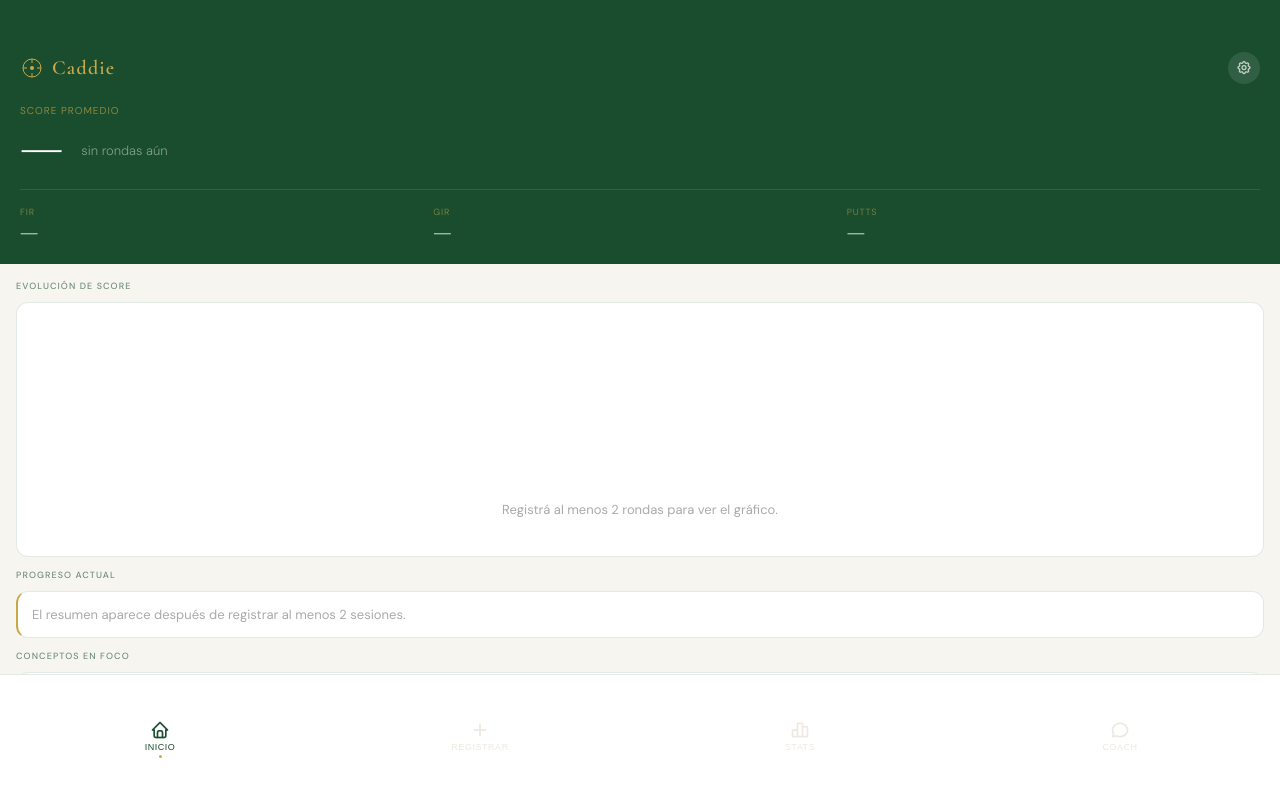
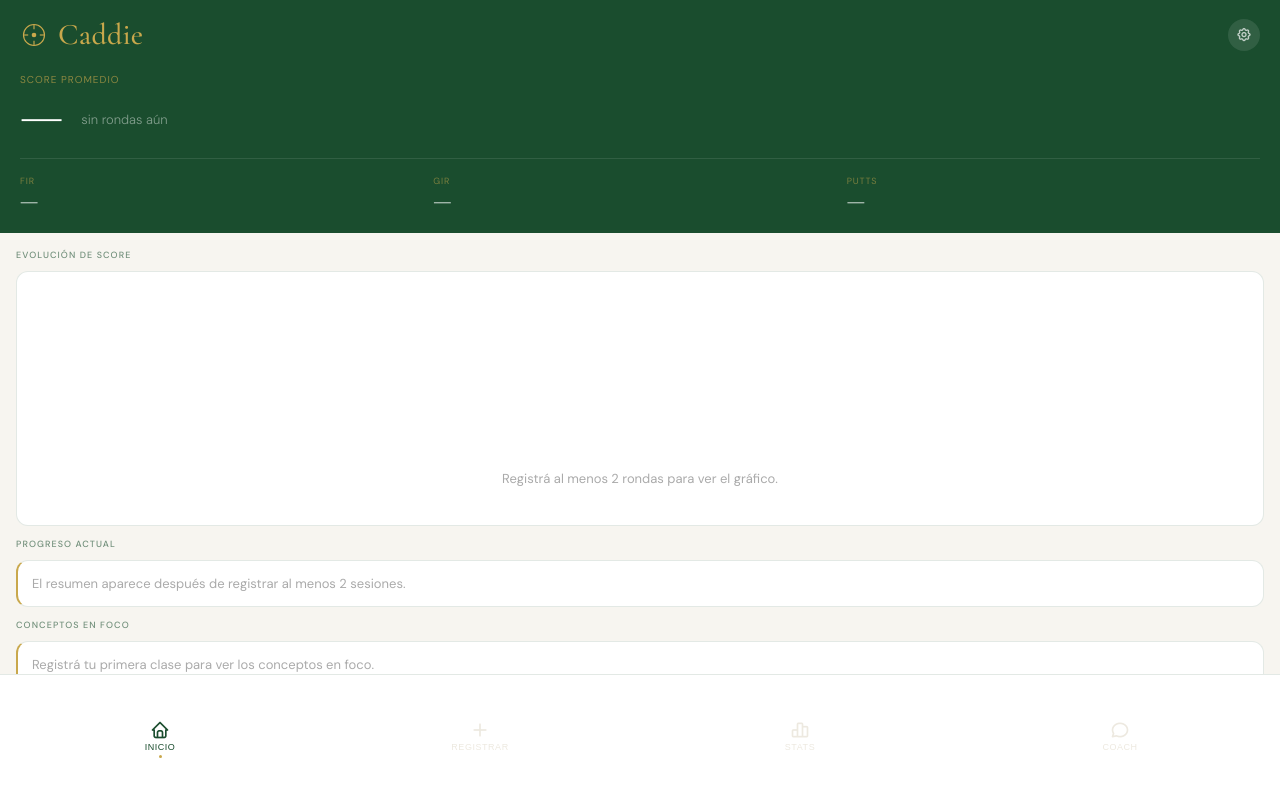
Before and after one commit to snougues/caddie, a plain HTML site: page index.html in a window 1280 px wide. Drawn offline with nearby package versions, Linux system fonts and the light colour scheme.

Commit message:
cambios UI al titulo y barra superior de app

```diff
--- a/index.html
+++ b/index.html
@@ -2,7 +2,7 @@
 <html lang="es">
 <head>
 <meta charset="UTF-8">
-<meta name="viewport" content="width=device-width, initial-scale=1.0, maximum-scale=1.0, user-scalable=no">
+<meta name="viewport" content="width=device-width, initial-scale=1.0, maximum-scale=1.0, user-scalable=no, viewport-fit=cover">
 <meta name="apple-mobile-web-app-capable" content="yes">
 <meta name="apple-mobile-web-app-status-bar-style" content="black-translucent">
 <meta name="apple-mobile-web-app-title" content="Caddie">
@@ -30,18 +30,19 @@
   --radius: 12px;
   --radius-sm: 8px;
   --safe-bottom: env(safe-area-inset-bottom, 0px);
+  --safe-top: env(safe-area-inset-top, 0px);
 }
 * { box-sizing: border-box; margin: 0; padding: 0; -webkit-tap-highlight-color: transparent; }
-html, body { height: 100%; overflow: hidden; background: var(--cream); }
+html, body { height: 100%; overflow: hidden; background: var(--green); }
 body { font-family: var(--font-sans); color: var(--text-primary); }
-#app { display: flex; flex-direction: column; height: 100vh; height: 100dvh; overflow: hidden; }
+#app { display: flex; flex-direction: column; height: 100vh; height: 100dvh; overflow: hidden; background: var(--cream); }
 .screen { display: none; flex: 1; overflow-y: auto; -webkit-overflow-scrolling: touch; }
 .screen.active { display: flex; flex-direction: column; }
-.app-header { background: var(--green); padding: 52px 20px 20px; flex-shrink: 0; }
+.app-header { background: var(--green); padding: calc(var(--safe-top) + 16px) 20px 20px; flex-shrink: 0; }
 .header-top { display: flex; align-items: center; justify-content: space-between; margin-bottom: 20px; }
-.logo { display: flex; align-items: center; gap: 8px; }
-.logo-icon { width: 24px; height: 24px; }
-.logo-name { font-family: var(--font-serif); font-size: 20px; font-weight: 600; color: var(--gold); letter-spacing: 0.06em; }
+.logo { display: flex; align-items: center; gap: 10px; }
+.logo-icon { width: 28px; height: 28px; }
+.logo-name { font-family: var(--font-serif); font-size: 30px; font-weight: 500; color: var(--gold); letter-spacing: 0.005em; }
 .icon-btn { width: 32px; height: 32px; border: none; background: rgba(255,255,255,0.1); border-radius: 50%; display: flex; align-items: center; justify-content: center; cursor: pointer; color: rgba(255,255,255,0.7); font-size: 16px; }
 .header-kpi-label { font-size: 10px; letter-spacing: 0.1em; text-transform: uppercase; color: rgba(201,168,76,0.65); margin-bottom: 2px; }
 .header-score { font-family: var(--font-serif); font-size: 52px; font-weight: 300; color: var(--white); line-height: 1; }
@@ -66,7 +67,7 @@ body { font-family: var(--font-sans); color: var(--text-primary); }
 .sc-kpi { font-size: 10px; color: var(--text-tertiary); }
 .sc-kpi strong { display: block; font-size: 14px; color: var(--text-primary); font-weight: 500; }
 .sc-note { font-size: 12px; color: var(--text-secondary); margin-top: 8px; line-height: 1.4; }
-.plain-header { background: var(--green); padding: 52px 20px 16px; flex-shrink: 0; }
+.plain-header { background: var(--green); padding: calc(var(--safe-top) + 16px) 20px 16px; flex-shrink: 0; }
 .plain-header-title { font-family: var(--font-serif); font-size: 24px; font-weight: 400; color: var(--white); }
 .type-selector { display: flex; gap: 6px; margin-bottom: 16px; }
 .type-btn { flex: 1; padding: 9px 4px; border: 0.5px solid var(--cream-dark); border-radius: var(--radius-sm); background: var(--cream); font-size: 11px; font-family: var(--font-sans); color: var(--text-secondary); cursor: pointer; text-align: center; }
@@ -92,7 +93,7 @@ textarea { resize: none; min-height: 80px; line-height: 1.5; }
 .progress-summary strong:first-child { margin-top: 0; }
 .chart-wrap { position: relative; height: 160px; width: 100%; }
 #screen-coach.active { display: flex; flex-direction: column; }
-.chat-header { background: var(--green); padding: 52px 20px 16px; flex-shrink: 0; }
+.chat-header { background: var(--green); padding: calc(var(--safe-top) + 16px) 20px 16px; flex-shrink: 0; }
 .chat-header-row { display: flex; justify-content: space-between; align-items: center; margin-bottom: 10px; }
 .chat-header-title { font-family: var(--font-serif); font-size: 22px; color: var(--white); font-weight: 400; }
 .chat-header-sub { font-size: 12px; color: rgba(255,255,255,0.5); margin-top: 2px; }
```
